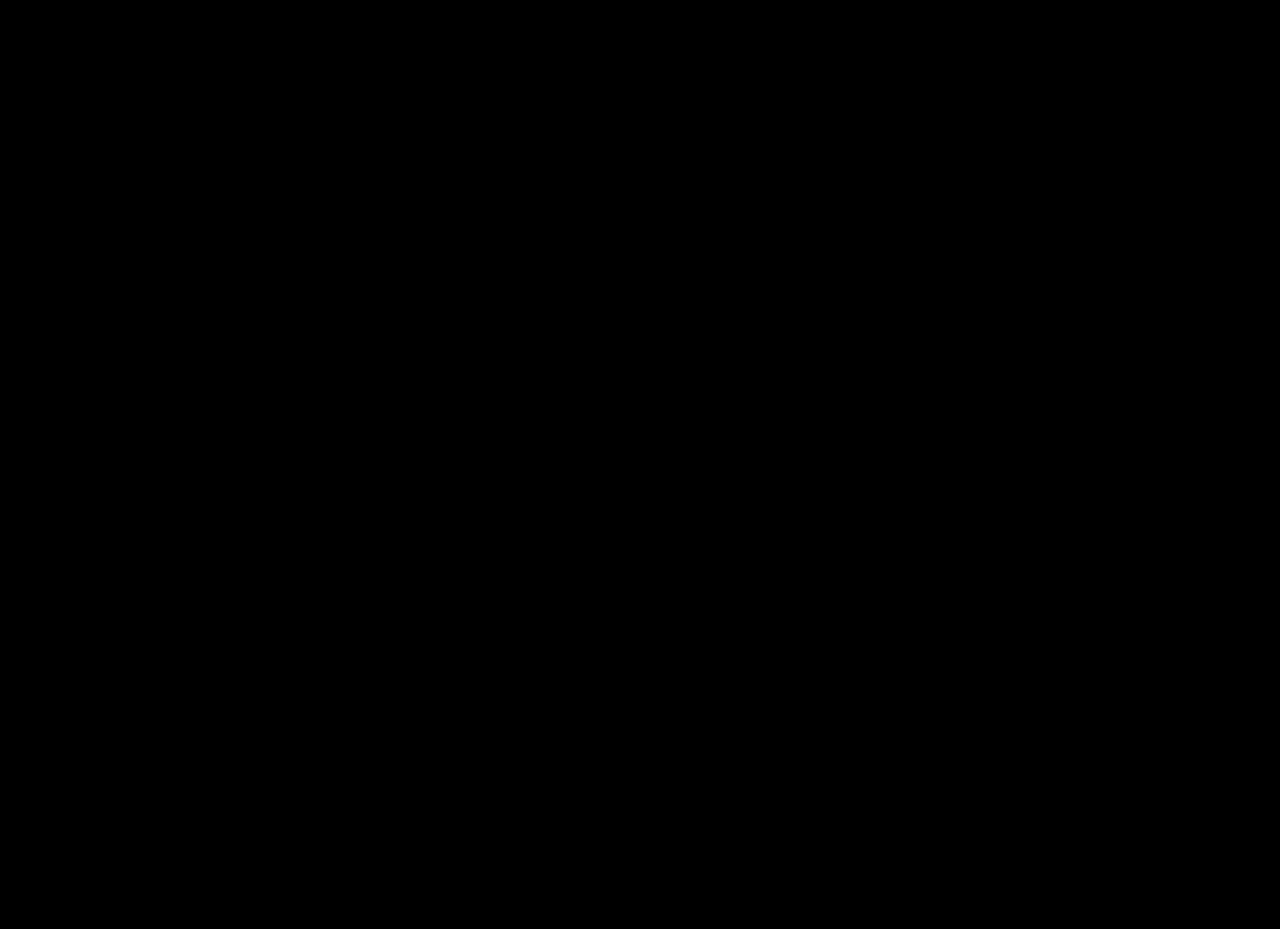
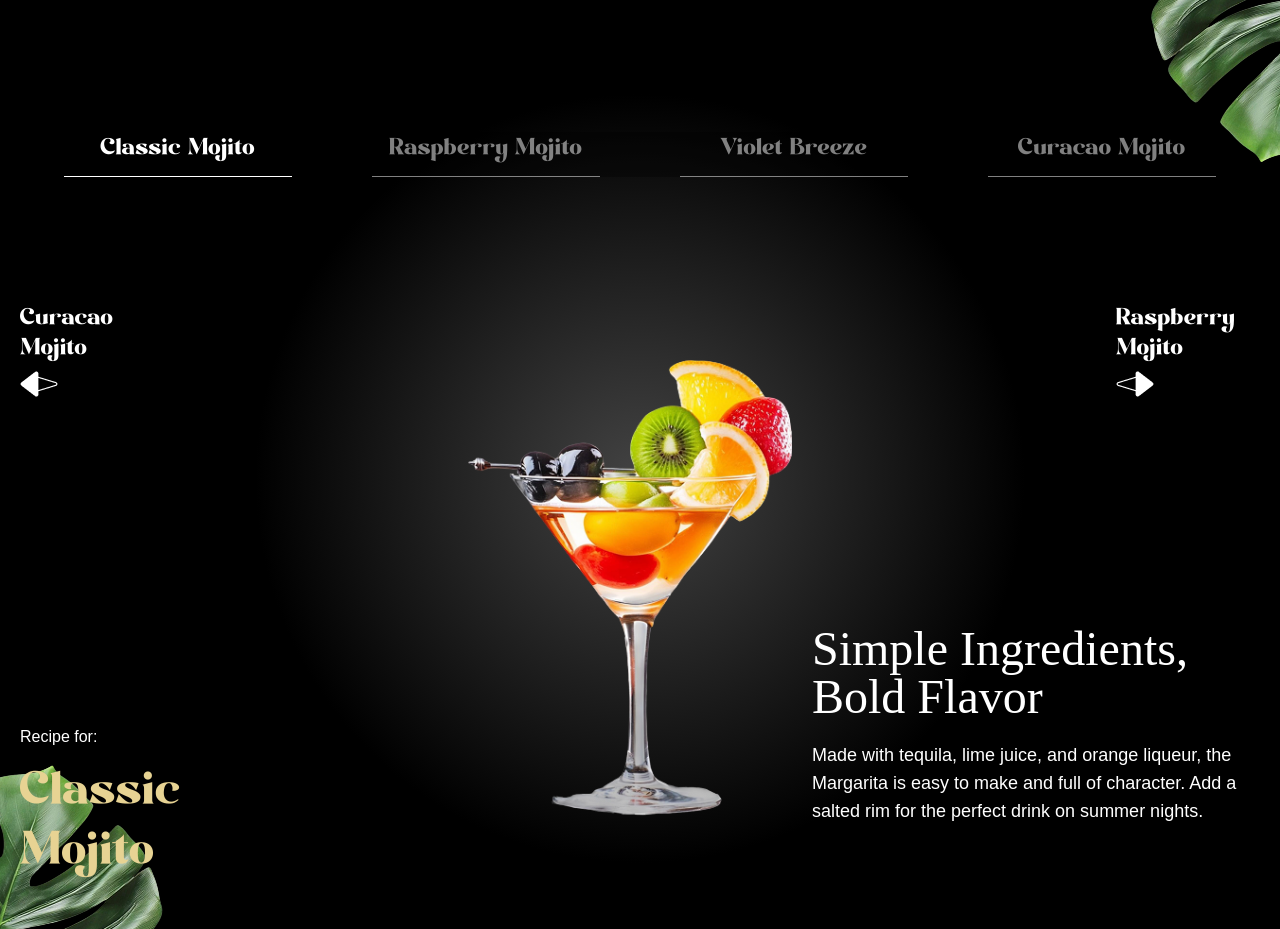
Before and after one commit to manoj160303/gsap_cocktail, a React (Vite) app: page / in a window 1280 px wide. Shown: the part 3720-4649 px from the top of the page. Before the commit the page ends 3612 px from the top, so only its background shows below. Built offline with nearby package versions, Linux system fonts and the light colour scheme; a web font is replaced by a local one.

Commit message:
implemented the menu  section

```diff
--- a/constants/index.js
+++ b/constants/index.js
@@ -134,7 +134,7 @@
  },
 ];
 
-const sliderLists = [
+const allCocktails = [
  {
 	id: 1,
 	name: "Classic Mojito",
@@ -179,5 +179,5 @@
  openingHours,
  storeInfo,
  socials,
- sliderLists,
+ allCocktails,
 };
--- a/src/App.jsx
+++ b/src/App.jsx
@@ -5,6 +5,8 @@
 import Cocktails from "./components/Cocktails"
 import About from "./components/About"
 import Art from "./components/Art"
+import Menu from "./components/Menu"
+import Contact from "./components/Contact"
 gsap.registerPlugin(ScrollTrigger,SplitText)
 const App = () => {
   return (
@@ -14,6 +16,8 @@
       <Cocktails/>
       <About/>
       <Art/>
+      <Menu/>
+      <Contact/>
     </main>
   )
 }
--- /dev/null
+++ b/src/components/Contact.jsx
@@ -0,0 +1,9 @@
+import React from 'react'
+
+const Contact = () => {
+  return (
+    <div>Contact</div>
+  )
+}
+
+export default Contact
--- /dev/null
+++ b/src/components/Menu.jsx
@@ -0,0 +1,77 @@
+'use client'
+import { useRef, useState } from 'react'
+import  {allCocktails}  from '../../constants';
+import { useGSAP } from '@gsap/react';
+import gsap from 'gsap';
+
+const Menu = () => {
+    const contentRef=useRef()
+   const[currentIndex,setCurrentIndex]= useState(0);
+
+   useGSAP(()=>{
+    gsap.fromTo('#title',{opacity:0},{opacity:1,duration:1});
+    gsap.fromTo('.cocktail img',{opacity:0,xPercent:-100},{xPercent:0,opacity:1,duration:1,ease:'power1.inOut'});
+    gsap.fromTo('.details h2',{yPercent:100,opacity:0},{yPercent:0,opacity:100,ease:'power1.inOut'});
+    gsap.fromTo('.details p',{yPercent:100,opacity:0},{yPercent:0,opacity:100,ease:'power1.inOut'});
+   },[currentIndex])
+
+   const totalCocktails=allCocktails.length;
+   const goToSlide=(index)=>{
+
+    const newIndex=(index + totalCocktails) % totalCocktails;
+    setCurrentIndex(newIndex);
+   }
+   const getCocktailAt=(indexOffset)=>{
+    return allCocktails[(currentIndex + indexOffset + totalCocktails) % totalCocktails]
+   }
+   const currentCocktail=getCocktailAt(0);
+   const prevCocktail=getCocktailAt(-1);
+   const nexCocktail=getCocktailAt(1);
+  return (
+    <section id='menu' aria-labelledby='menu-heading'>
+        <img src="/images/slider-left-leaf.png" alt="left-leaf" id="m-left-leaf" />
+        <img src="/images/slider-right-leaf.png" alt="right-leaf" id="m-right-leaf" />
+        <h2 className="sr-only" id="menu-heading">Cocktail Menu</h2>
+        <nav className="cocktail-tabs" aria-label='Cocktail Navigation'>
+            {allCocktails.map((cocktail,index)=>{
+                const isActive=index === currentIndex;
+                return(
+                    <button
+                    key={cocktail.id}
+                    onClick={()=>goToSlide(index)}
+                    className={`${isActive ? 'text-white border-white':'text-white/50 border-white/50'}`}
+                    >{cocktail.name }
+                    </button>
+                )
+            })}
+        </nav>
+        <div className="content">
+            <div className="arrows">
+                <button className="text-left" onClick={()=>goToSlide(currentIndex - 1)}>
+                    <span>{prevCocktail.name}</span>
+                    <img src="/images/right-arrow.png" alt="right-arrow"  aria-hidden='true'/>
+                </button>
+                <button className="text-left" onClick={()=>goToSlide(currentIndex + 1)}>
+                    <span>{nexCocktail.name}</span>
+                    <img src="/images/left-arrow.png" alt="left-arrow"  aria-hidden='true'/>
+                </button>
+            </div>
+            <div className="cocktail">
+                <img src={currentCocktail.image}  className="object-contain" />
+            </div>
+            <div className="recipe">
+                <div ref={contentRef} className='info'>
+                    <p>Recipe for:</p>
+                    <p id="title">{currentCocktail.name}</p>
+                </div>
+                <div className="details">
+                    <h2>{currentCocktail.title}</h2>
+                    <p>{currentCocktail.description}</p>
+                </div>
+            </div>
+        </div>
+    </section>
+  )
+}
+
+export default Menu
```
